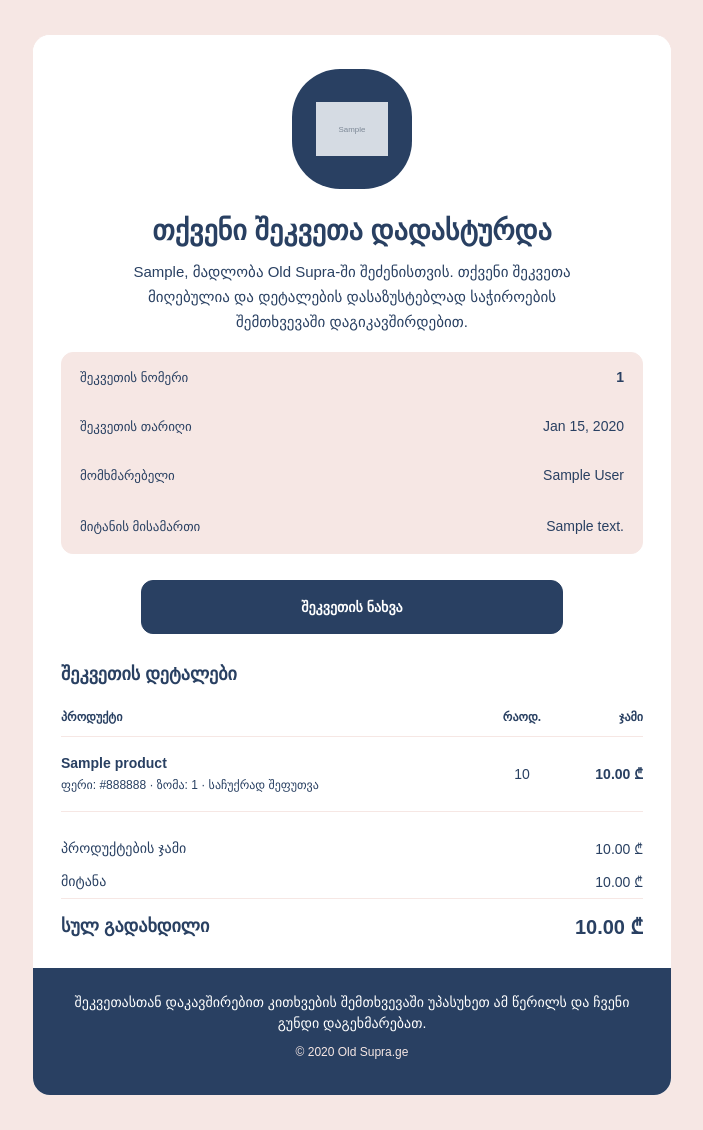
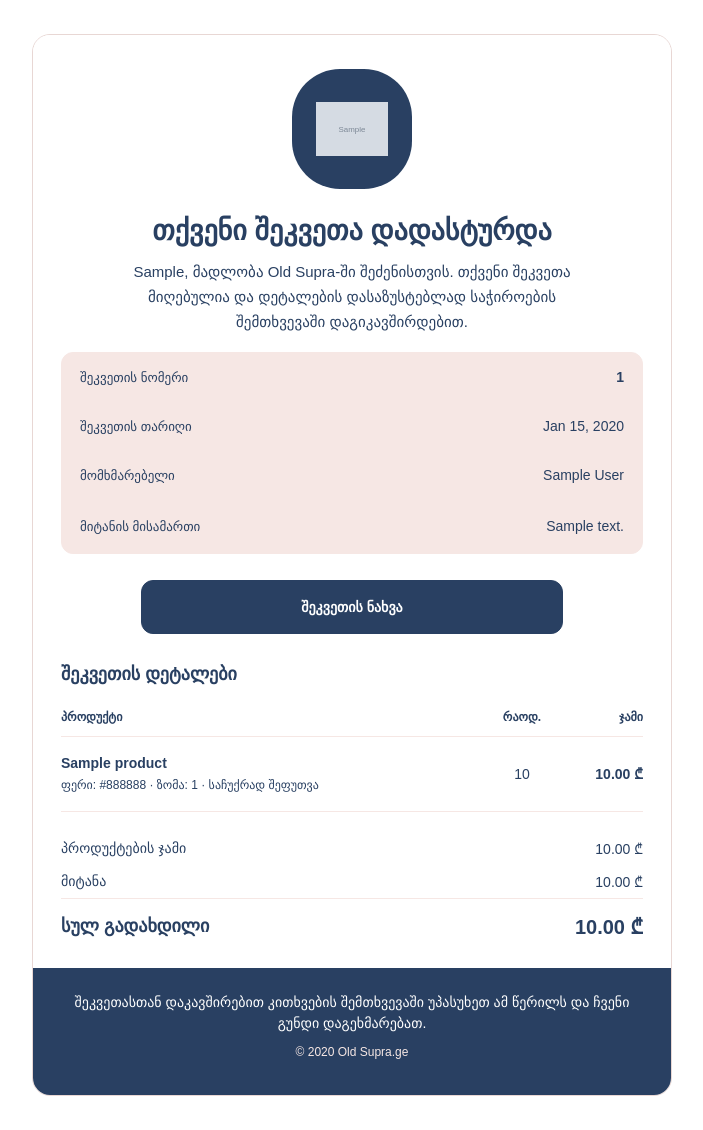
Before and after one commit to Programmingissocool/oldsupra_local, a Django app: template templates/shop/customer_new_order_notification.html in a window 1280 px wide. Shown: the whole page, without its empty margins (288-991 px from the left). Run offline with Django 5.2, Linux system fonts and the light colour scheme; the template is opened without the code that fills it: most values are stand-ins (such as "Sample title", 1, 10 or a date in 2020); grey boxes marked "Sample" are stand-in pictures.

Commit message:
Use white email background

```diff
--- a/templates/shop/customer_new_order_notification.html
+++ b/templates/shop/customer_new_order_notification.html
@@ -5,11 +5,11 @@
     <meta name="viewport" content="width=device-width, initial-scale=1.0">
     <title>{% if email_language == 'en' %}Order Confirmation{% else %}შეკვეთის დადასტურება{% endif %} - {{ order.order_number }}</title>
 </head>
-<body style="margin:0; padding:0; background:#F6E7E4; color:#294062; font-family:Arial, Helvetica, sans-serif;">
-    <table role="presentation" cellpadding="0" cellspacing="0" width="100%" style="background:#F6E7E4; margin:0; padding:34px 12px;">
+<body style="margin:0; padding:0; background:#ffffff; color:#294062; font-family:Arial, Helvetica, sans-serif;">
+    <table role="presentation" cellpadding="0" cellspacing="0" width="100%" style="background:#ffffff; margin:0; padding:34px 12px;">
         <tr>
             <td align="center">
-                <table role="presentation" cellpadding="0" cellspacing="0" width="100%" style="max-width:640px; background:#ffffff; border:1px solid #F6E7E4; border-radius:18px; overflow:hidden;">
+                <table role="presentation" cellpadding="0" cellspacing="0" width="100%" style="max-width:640px; background:#ffffff; border:1px solid #E8D7D4; border-radius:18px; overflow:hidden;">
                     <tr>
                         <td align="center" style="padding:34px 28px 18px; background:#ffffff;">
                             <table role="presentation" cellpadding="0" cellspacing="0" align="center" style="margin:0 auto 24px;"><tr><td align="center" valign="middle" width="96" height="96" style="width:96px; height:96px; padding:12px; background:#294062; border-radius:48px;"><img src="{{ logo_url }}" width="72" alt="Old Supra" style="display:block; width:72px; max-width:72px; max-height:72px; height:auto; margin:0 auto; border:0; border-radius:0;"></td></tr></table>
```
